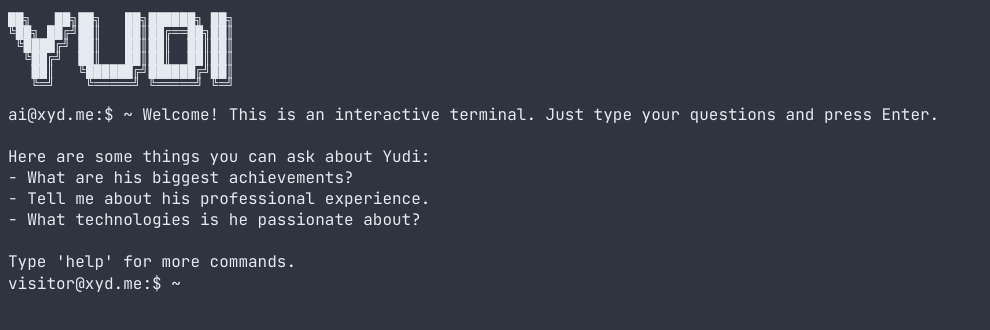
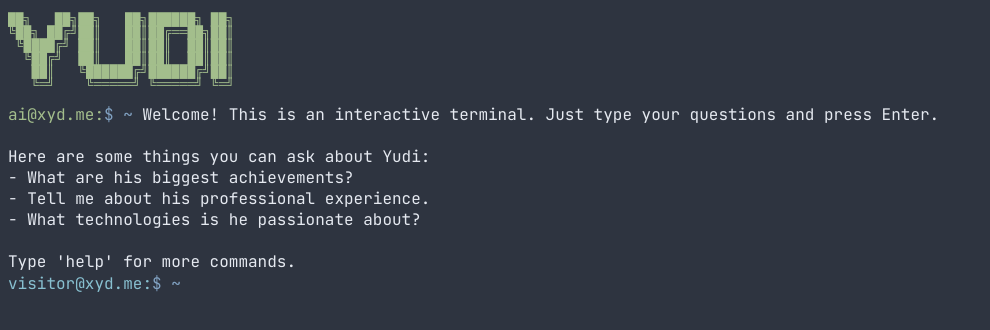
Before and after one commit to xyd945/xyd.me, a Next.js app: page / in a window 1280 px wide. Shown: the top 330 px of the page, without its empty margins (0-990 px from the left). Built offline with nearby package versions, Linux system fonts and the light colour scheme.

Commit message:
fix: prefix color fix tailwind css

```diff
--- a/app/globals.css
+++ b/app/globals.css
@@ -3,6 +3,14 @@
 @tailwind base;
 @tailwind components;
 @tailwind utilities;
+
+@theme {
+  --color-theme-bg: var(--theme-bg);
+  --color-theme-text: var(--theme-text);
+  --color-theme-primary: var(--theme-primary);
+  --color-theme-secondary: var(--theme-secondary);
+  --color-theme-accent: var(--theme-accent);
+}
 
 @layer base {
   :root {
```
